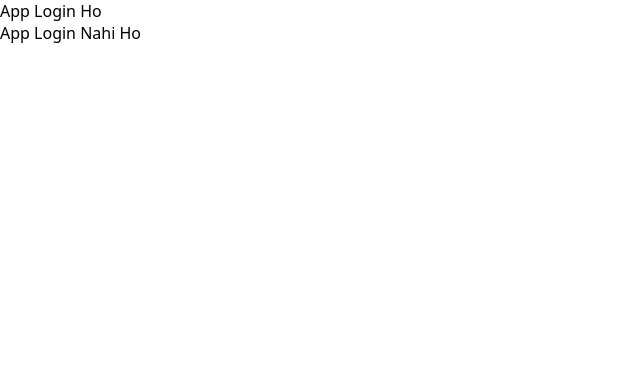
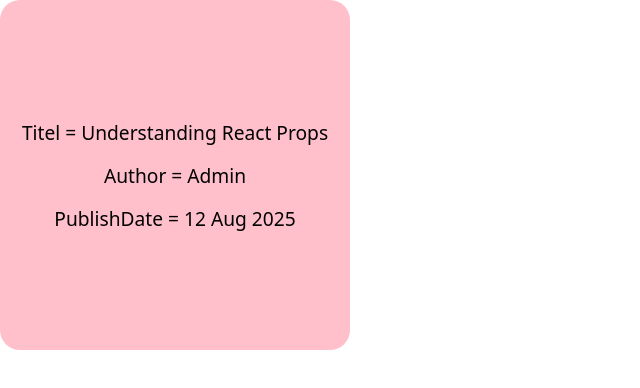
Before and after one commit to EshwarRao717/PRACTICE-SET2-PROPS-, a React (Vite) app in the folder 01-jsx/: page / in a window 1280 px wide. Shown: the top 388 px of the page, without its empty margins (0-640 px from the left). Built offline with nearby package versions, Linux system fonts and the light colour scheme.

Commit message:
05Commit

```diff
--- a/01-jsx/src/App.jsx
+++ b/01-jsx/src/App.jsx
@@ -1,4 +1,5 @@
-import LoginMessage from "./Compnents/LoginMessage";
+import BlogPreview from "./Compnents/BlogPreview";
+
 
 
 
@@ -6,9 +7,7 @@ import LoginMessage from "./Compnents/LoginMessage";
 function App() {
   return (
     <div>
-
-<LoginMessage isLoggedIn = {true}/>
-<LoginMessage isLoggedIn = {false}/>
+<BlogPreview title = "Understanding React Props" author = "Admin" publishDate = "12 Aug 2025"/>
     </div>
   );
 }
--- /dev/null
+++ b/01-jsx/src/Compnents/BlogPreview.jsx
@@ -0,0 +1,25 @@
+import React from 'react'
+
+const BlogPreview = ({author,title,publishDate}) => {
+  return (
+    <div style={{height:"350px",
+        width:"350px",
+        backgroundColor:"pink",
+        fontSize:"1.2rem",
+        display:"flex",
+        flexDirection:"column",
+        alignItems:"center",
+        justifyContent:"center",
+        borderRadius:"20px",
+        gap:"1rem"
+    }}>
+       <div className="Titel">
+        {`Titel = ${title}`}
+        </div>
+       <div className="Author">{`Author = ${author}`}</div>
+       <div className="PublishDate">{`PublishDate = ${publishDate}`}</div>
+    </div>
+  )
+}
+
+export default BlogPreview
--- a/01-jsx/src/Compnents/LoginMessage.jsx
+++ /dev/null
@@ -1,13 +0,0 @@
-
-
-const LoginMessage = ({isLoggedIn }) => {
-  return (
-    <div>
-        <p>
-            {isLoggedIn ? "App Login Ho ": "App Login Nahi Ho"}
-        </p>
-    </div>
-  )
-}
-
-export default LoginMessage
```
